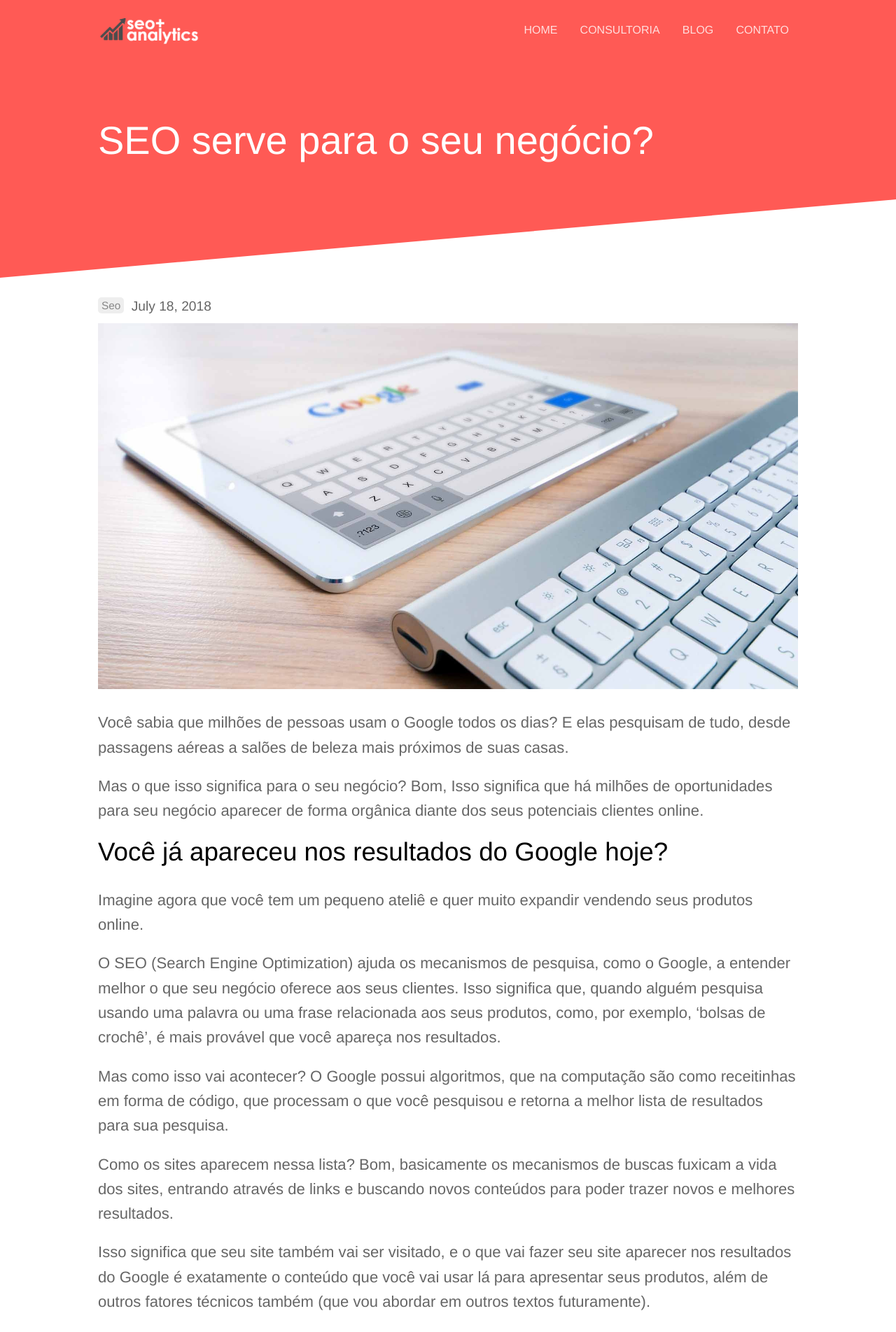
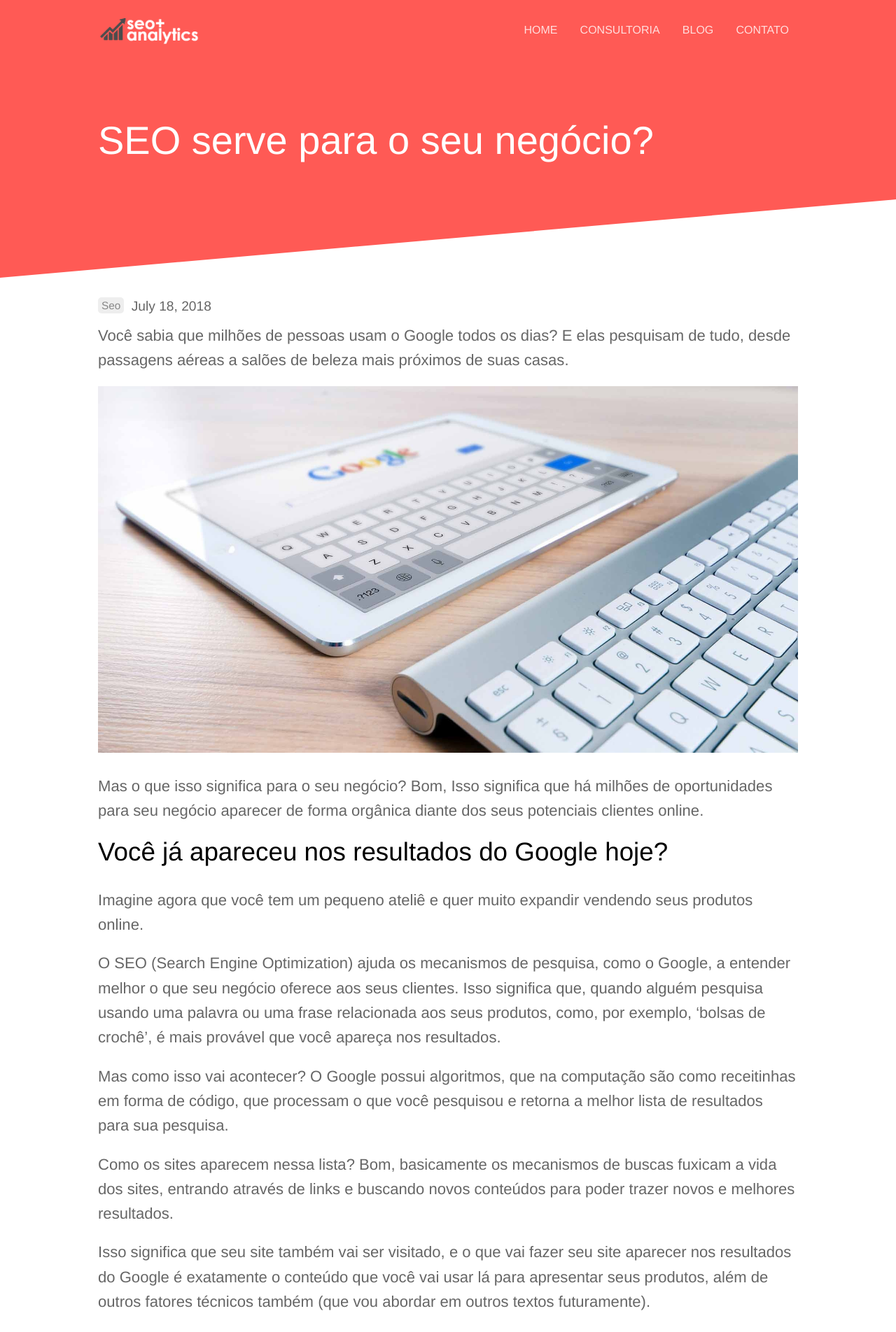
Before and after one commit to seoanalytics/seoanalytics.github.io, a Jekyll site: the page built from _posts/2018-07-18-seo-serve-para-o-seu-negócio.md, in a window 1280 px wide. Shown: the top 1904 px of the page at 70% size. Built offline with Jekyll 4.4.1, drawn with Linux system fonts in a browser that asks for light colours; comment, search, counter and statistics services are not loaded.

```diff
--- a/_posts/2018-07-18-seo-serve-para-o-seu-negócio.md
+++ b/_posts/2018-07-18-seo-serve-para-o-seu-negócio.md
@@ -6,9 +6,9 @@ author_staff_member: james
 show_comments: true
 ---
 
+Voc&ecirc; sabia que milh&otilde;es de pessoas usam o Google todos os dias? E elas pesquisam de tudo, desde passagens a&eacute;reas a sal&otilde;es de beleza mais pr&oacute;ximos de suas casas.&nbsp;
+
 ![](/uploads/ipad-605440-1920.jpg){: srcset="/uploads/ipad-605440-1920@2x.jpg 1920w"}
-
-Voc&ecirc; sabia que milh&otilde;es de pessoas usam o Google todos os dias? E elas pesquisam de tudo, desde passagens a&eacute;reas a sal&otilde;es de beleza mais pr&oacute;ximos de suas casas.&nbsp;
 
 Mas o que isso significa para o seu neg&oacute;cio? Bom, Isso significa que h&aacute; milh&otilde;es de oportunidades para seu neg&oacute;cio aparecer de forma org&acirc;nica diante dos seus potenciais clientes online.
 
```
